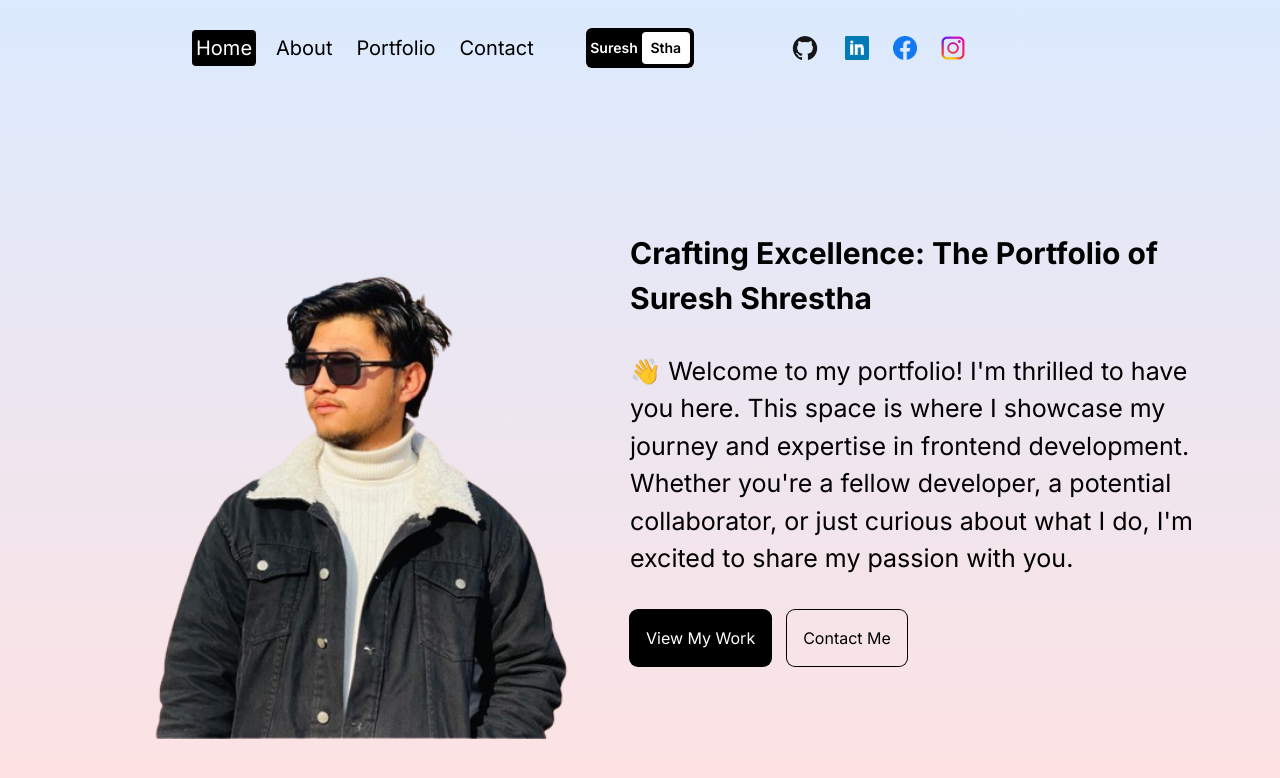
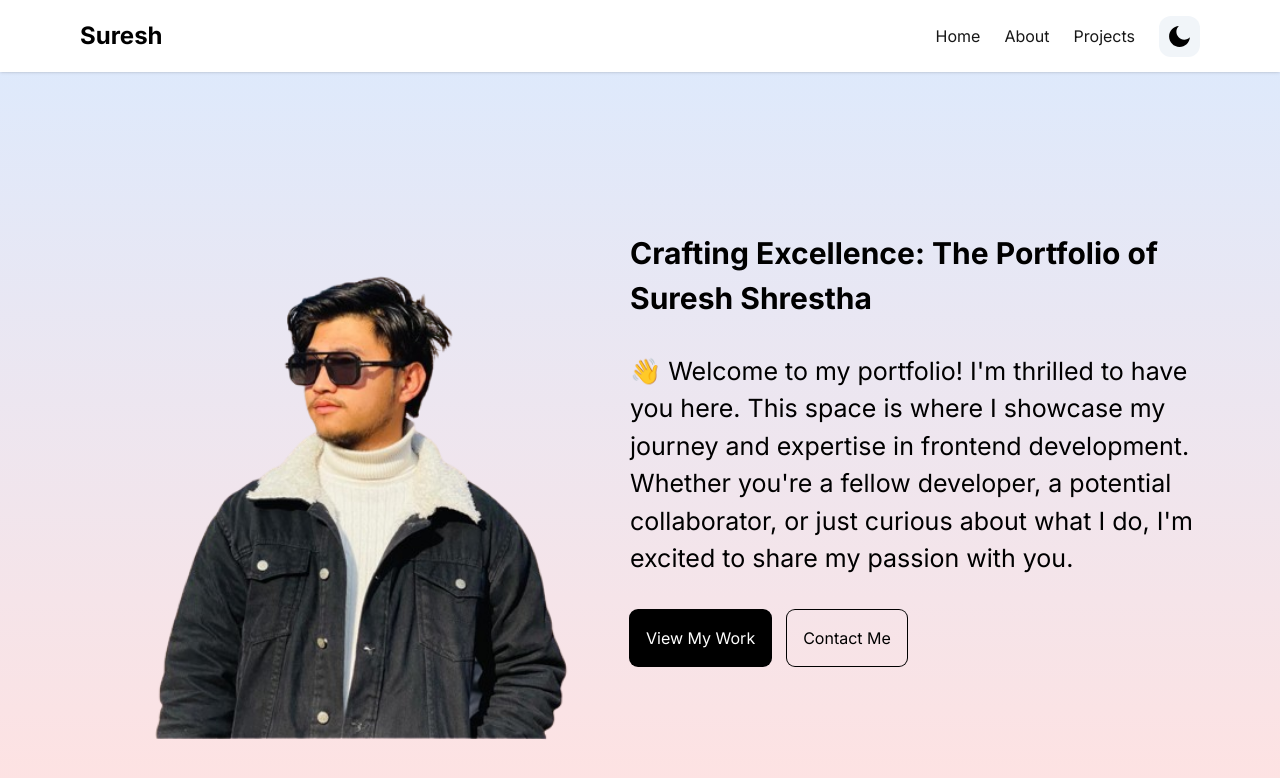
Before and after one commit to Suresh901/portfolio, a Next.js app: page / in a window 1280 px wide. Shown: the top 778 px of the page. Built offline with nearby package versions, Linux system fonts and the light colour scheme.

Commit message:
navbar and hero section added

```diff
--- /dev/null
+++ b/src/components/HeroSection.jsx
@@ -0,0 +1,54 @@
+"use client"
+import Image from "next/image"
+import { Link } from "react-scroll"
+import { HiArrowDown } from "react-icons/hi";
+
+const HeroSection = () => {
+    return (
+        <section id='home'>
+            <div className="flex flex-col items-center justify-center text-center animate-fadeIn animation-delay-2 my-10 py-16 sm:py-32 md:py-48 md:flex-row md:space-x-4 md:text-left">
+                <div className="md:w-1/2">
+                    <Image src='/image.jpg' alt='' width={400} height={400} className="rounded-full shadow-2xl" />
+                </div>
+                <div className="md:mt-2 md:w-3/5">
+                    <h1 className="text-4xl font-bold mt-6 md:mt-0 md:text-7xl"> Hi, I&#39;m Suresh!</h1>
+                    <p className="text-lg mt-4 mb-6 md:text-2xl">
+                        I&#39;m a{" "}
+                        <span className="font-semibold text-teal-600">
+                            Front End Developer
+                        </span>
+                        .{" "}Working towards creating responsive design.
+                    </p>
+                    <button className="text-neutral-100 font-semibold px-5 py-[0.6rem] bg-teal-600 rounded shadow hover:bg-teal-700 mr-5">
+                        Download CV
+                    </button>
+                    <Link
+                        to="projects"
+                        className="text-neutral-100 font-semibold px-6 py-[0.7rem] bg-teal-600 rounded shadow hover:bg-teal-700 cursor-pointer"
+                        activeClass="active"
+                        spy={true}
+                        smooth={true}
+                        offset={-100}
+                        duration={500}
+                    >
+                        Projects
+                    </Link>
+                </div>
+            </div>
+            <div className="flex flex-row items-center text-center justify-center ">
+                <Link
+                    to="about"
+                    activeClass="active"
+                    spy={true}
+                    smooth={true}
+                    offset={-100}
+                    duration={500}
+                >
+                    <HiArrowDown size={35} className="animate-bounce" />
+                </Link>
+            </div>
+        </section>
+    )
+}
+
+export default HeroSection
--- a/src/components/Navbar.jsx
+++ /dev/null
@@ -1,73 +0,0 @@
-"use client"
-
-import Link from "next/link"
-import { useState } from "react";
-import { RxHamburgerMenu } from "react-icons/rx";
-import NavLink from '@/components/NavLink'
-
-const links = [
-    { url: '/', title: "Home" },
-    { url: '/about', title: "About" },
-    { url: '/portfolio', title: "Portfolio" },
-    { url: '/contact', title: "Contact" },
-]
-
-const Navbar = () => {
-    const [open, setOpen] = useState(false)
-
-    return (
-        <div className="h-full flex items-center justify-between px-4 sm:px-8 md:px-12 lg:px-20 xl:px-48 text-xl">
-            {/* links */}
-            <div className="hidden md:flex gap-4 w-1/3">
-                {links.map(link => (
-                    <NavLink link={link} key={link.title} />
-                )
-                )}
-            </div>
-            {/* logo */}
-            <div className="md:hidden lg:flex xl:w-1/3 xl:justify-center">
-                <Link href='/' className="text-sm bg-black rounded-md p-1 font-semibold flex items-center justify-center ">
-                    <span className="text-white mr-1">Suresh</span>
-                    <span className="w-12 h-8 bg-white rounded text-black flex items-center justify-center">Stha</span>
-                </Link>
-            </div>
-
-
-            {/* icons  */}
-            <div className="hidden md:flex items-center gap-6 w-1/3">
-                <Link href='https://github.com/Suresh901'>
-                    <img src="/github.png" alt="" className="w-8 h-8" />
-                </Link>
-                <Link href='https://www.linkedin.com/in/suresh-shrestha-784b98256/'>
-                    <img src="/linkedin.png" alt="" className="w-6 h-6" />
-                </Link>
-                <Link href='https://facebook.com/cresus.stha'>
-                    <img src="/facebook.png" alt="" className="w-6 h-6" />
-                </Link>
-                <Link href='https://www.instagram.com/err0r_404_n0tf0und/'>
-                    <img src="/insta.png" alt="" className="w-6 h-6" />
-                </Link>
-
-            </div>
-
-            {/* responsive menu */}
-            <div className="md:hidden">
-                <RxHamburgerMenu size={25} className="z-50 relative text-black" onClick={() => setOpen(!open)} />
-                {/* menu list */}
-                {
-                    open &&
-                    <div className="absolute bg-black top-0 right-0 w-screen h-screen text-white flex flex-col items-center justify-center gap-8 text-3xl">
-                        {links.map(link => (
-                            <Link href={link.url} key={link.title}>{link.title}</Link>
-                        )
-                        )}
-                    </div>
-                }
-
-            </div>
-
-        </div>
-    )
-}
-
-export default Navbar
--- /dev/null
+++ b/src/components/Navbar.tsx
@@ -0,0 +1,102 @@
+"use client" // this is a client component
+
+import { useState } from "react"
+import { Link } from "react-scroll/modules"
+import { usePathname } from "next/navigation"
+import { useTheme } from "next-themes"
+import { RiMoonFill, RiSunLine } from "react-icons/ri"
+import { IoMdMenu, IoMdClose } from "react-icons/io"
+
+interface NavItem {
+    label: string
+    page: string
+}
+
+const NAV_ITEMS: Array<NavItem> = [
+    {
+        label: "Home",
+        page: "home",
+    },
+    {
+        label: "About",
+        page: "about",
+    },
+    {
+        label: "Projects",
+        page: "projects",
+    },
+]
+
+export default function Navbar() {
+    const { systemTheme, theme, setTheme } = useTheme()
+    const currentTheme = theme === "system" ? systemTheme : theme
+    const pathname = usePathname()
+    const [navbar, setNavbar] = useState(false)
+    return (
+        <header className="w-full mx-auto  px-4 sm:px-20 fixed top-0 z-50 shadow bg-white dark:bg-stone-900 dark:border-b dark:border-stone-600">
+            <div className="justify-between md:items-center md:flex">
+                <div>
+                    <div className="flex items-center justify-between py-3 md:py-5 md:block">
+                        <Link to="home">
+                            <div className="container flex items-center space-x-2 cursor-pointer">
+                                <h2 className="text-2xl font-bold">Suresh</h2>
+                            </div>
+                        </Link>
+                        <div className="md:hidden">
+                            <button
+                                className="p-2 text-gray-700 rounded-md outline-none focus:border-gray-400 focus:border"
+                                onClick={() => setNavbar(!navbar)}
+                            >
+                                {navbar ? <IoMdClose size={30} /> : <IoMdMenu size={30} />}
+                            </button>
+                        </div>
+                    </div>
+                </div>
+
+                <div>
+                    <div
+                        className={`flex-1 justify-self-center pb-3 mt-8 md:block md:pb-0 md:mt-0 ${navbar ? "block" : "hidden"
+                            }`}
+                    >
+                        <div className="items-center justify-center space-y-8 md:flex md:space-x-6 md:space-y-0">
+                            {NAV_ITEMS.map((item, idx) => {
+                                return (
+                                    <Link
+                                        key={idx}
+                                        to={item.page}
+                                        className={
+                                            "block lg:inline-block text-neutral-900  hover:text-neutral-500 dark:text-neutral-100 cursor-pointer"
+                                        }
+                                        activeClass="active"
+                                        spy={true}
+                                        smooth={true}
+                                        offset={-100}
+                                        duration={500}
+                                        onClick={() => setNavbar(!navbar)}
+                                    >
+                                        {item.label}
+                                    </Link>
+                                )
+                            })}
+                            {currentTheme === "dark" ? (
+                                <button
+                                    onClick={() => setTheme("light")}
+                                    className="bg-slate-100 p-2 rounded-xl"
+                                >
+                                    <RiSunLine size={25} color="black" />
+                                </button>
+                            ) : (
+                                <button
+                                    onClick={() => setTheme("dark")}
+                                    className="bg-slate-100 p-2 rounded-xl"
+                                >
+                                    <RiMoonFill size={25} />
+                                </button>
+                            )}
+                        </div>
+                    </div>
+                </div>
+            </div>
+        </header>
+    )
+}
```
